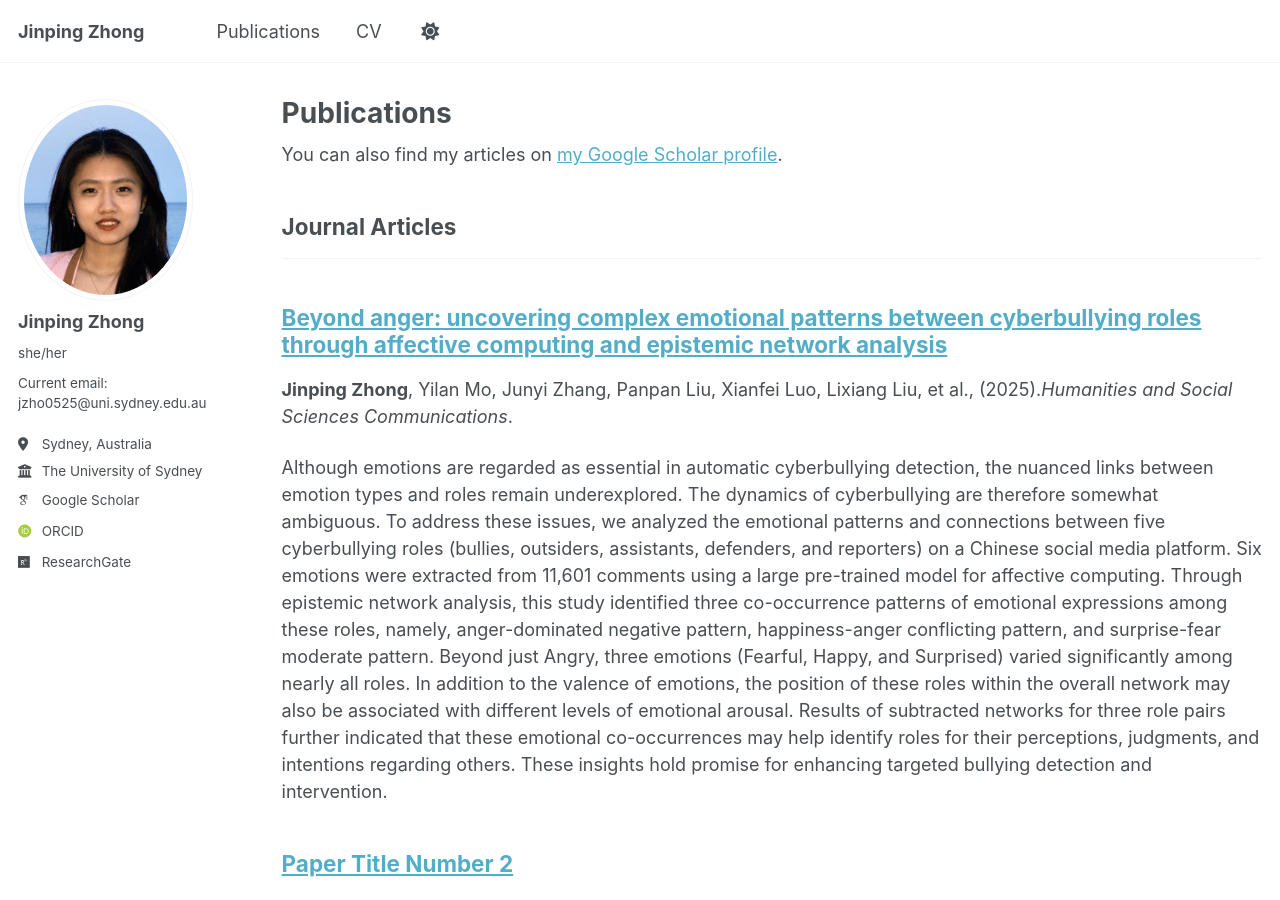
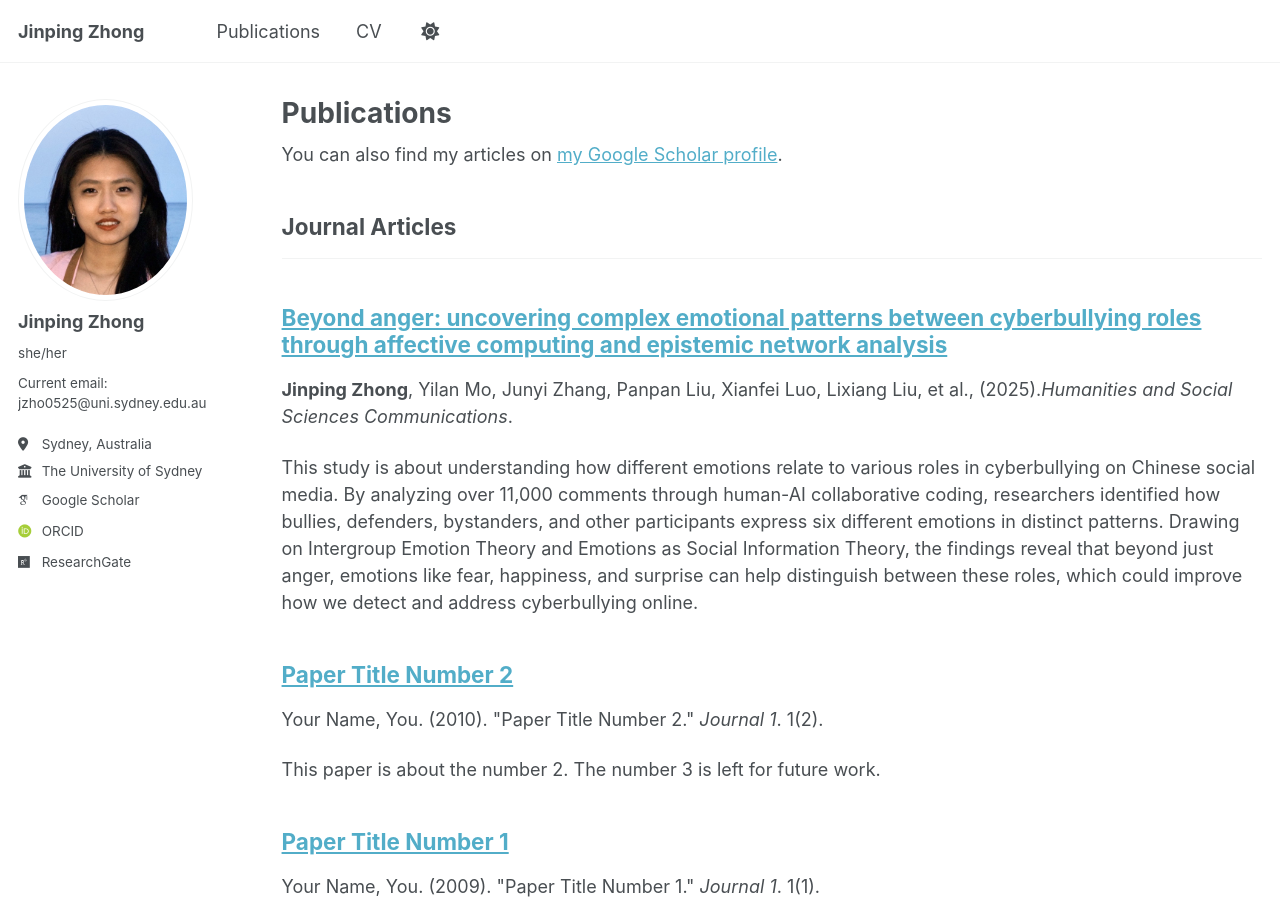
Before and after one commit to kimpink98/jp-zhong, a Jekyll site: the page built from _pages/publications.html, in a window 1280 px wide and 900 px high. Built offline with Jekyll 4.4.1, drawn with Linux system fonts in a browser that asks for light colours; some web fonts are replaced; a script that is not in the unit is left out.

Commit message:
Update 2025-08-08-emotional-patterns.md

```diff
--- a/_publications/2025-08-08-emotional-patterns.md
+++ b/_publications/2025-08-08-emotional-patterns.md
@@ -3,7 +3,7 @@ title: "Beyond anger: uncovering complex emotional patterns between cyberbullyin
 collection: publications
 category: manuscripts
 permalink: /publication/2015-10-01-paper-title-number-3
-excerpt: 'Although emotions are regarded as essential in automatic cyberbullying detection, the nuanced links between emotion types and roles remain underexplored. The dynamics of cyberbullying are therefore somewhat ambiguous. To address these issues, we analyzed the emotional patterns and connections between five cyberbullying roles (bullies, outsiders, assistants, defenders, and reporters) on a Chinese social media platform. Six emotions were extracted from 11,601 comments using a large pre-trained model for affective computing. Through epistemic network analysis, this study identified three co-occurrence patterns of emotional expressions among these roles, namely, anger-dominated negative pattern, happiness-anger conflicting pattern, and surprise-fear moderate pattern. Beyond just Angry, three emotions (Fearful, Happy, and Surprised) varied significantly among nearly all roles. In addition to the valence of emotions, the position of these roles within the overall network may also be associated with different levels of emotional arousal. Results of subtracted networks for three role pairs further indicated that these emotional co-occurrences may help identify roles for their perceptions, judgments, and intentions regarding others. These insights hold promise for enhancing targeted bullying detection and intervention.'
+excerpt: 'This study is about understanding how different emotions relate to various roles in cyberbullying on Chinese social media. By analyzing over 11,000 comments through human-AI collaborative coding, researchers identified how bullies, defenders, bystanders, and other participants express six different emotions in distinct patterns. Drawing on Intergroup Emotion Theory and Emotions as Social Information Theory, the findings reveal that beyond just anger, emotions like fear, happiness, and surprise can help distinguish between these roles, which could improve how we detect and address cyberbullying online.'
 date: 2025-08-08
 venue: 'Humanities and Social Sciences Communications'
 paperurl: 'https://www.nature.com/articles/s41599-025-05689-9'
```
